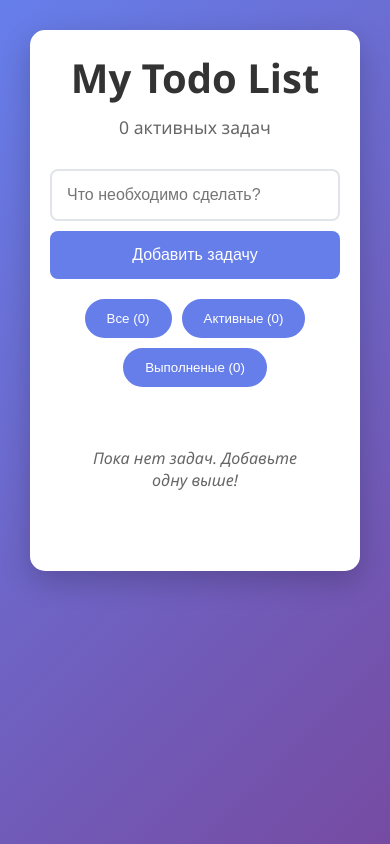
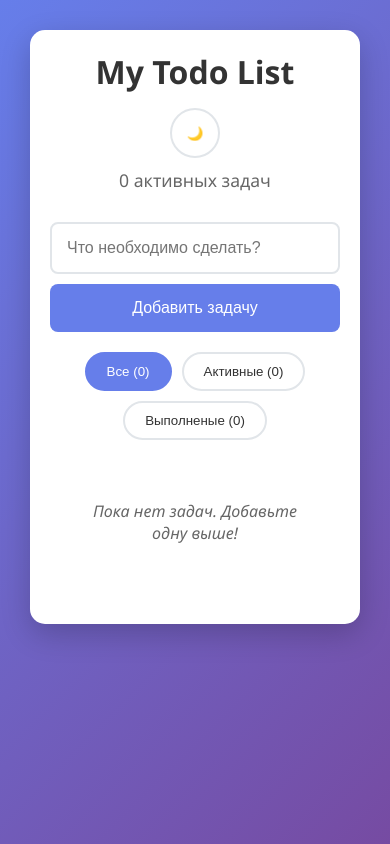
Before and after one commit to Belgradski/todo-app, a React (Create React App) app: page / in a window 390 px wide. Built offline with nearby package versions, Linux system fonts and the light colour scheme.

Commit message:
feature: Добавлено переключение на ночную тему

```diff
--- a/src/App.css
+++ b/src/App.css
@@ -2,6 +2,31 @@
   margin: 0;
   padding: 0;
   box-sizing: border-box;
+}
+
+:root {
+  --primary-color: #667eea;
+  --primary-hover: #5a6fd8;
+  --bg-color: white;
+  --text-color: #333;
+  --text-secondary: #666;
+  --border-color: #e1e5e9;
+  --shadow: 0 10px 30px rgba(0, 0, 0, 0.2);
+  --completed-bg: white;
+  --button-text: #333;
+}
+
+.app.dark {
+  --primary-color: #7c93e6;
+  --primary-hover: #6b83d4;
+  --bg-color: #1a1a1a;
+  --text-color: #e1e5e9;
+  --text-secondary: #a0a0a0;
+  --border-color: #2d3748;
+  --shadow: 0 10px 30px rgba(0, 0, 0, 0.4);
+  --completed-bg: #2d2d2d;
+  --button-bg: #2d3748;
+  --button-text: #e1e5e9;
 }
 
 body {
@@ -9,6 +34,11 @@ body {
   background: linear-gradient(135deg, #667eea 0%, #764ba2 100%);
   min-height: 100vh;
   padding: 20px;
+  transition: background 0.3s ease;
+}
+
+body.dark-theme {
+  background: linear-gradient(135deg, #2c3e50 0%, #3498db 100%);
 }
 
 .app {
@@ -17,10 +47,12 @@ body {
 }
 
 .container {
-  background: white;
+  background: var(--bg-color);
   border-radius: 15px;
   padding: 30px;
-  box-shadow: 0 10px 30px rgba(0, 0, 0, 0.2);
+  box-shadow: var(--shadow);
+  color: var(--text-color);
+  transition: all 0.3s ease;
 }
 
 .header {
@@ -28,15 +60,39 @@ body {
   margin-bottom: 30px;
 }
 
-.header h1 {
-  color: #333;
-  font-size: 2.5rem;
+.header-top {
+  display: flex;
+  justify-content: space-between;
+  align-items: center;
   margin-bottom: 10px;
 }
 
+.header h1 {
+  color: var(--text-color);
+  font-size: 2.5rem;
+}
+
 .header p {
-  color: #666;
+  color: var(--text-secondary);
   font-size: 1.1rem;
+}
+
+.theme-toggle-btn {
+  background: var(--button-bg);
+  border: 2px solid var(--border-color);
+  border-radius: 50%;
+  width: 50px;
+  height: 50px;
+  display: flex;
+  justify-content: center;
+  align-items: center;
+  cursor: pointer;
+  transition: all 0.3s ease;
+}
+
+.theme-toggle-btn:hover {
+  border-color: var(--primary-color);
+  transform: scale(1.1);
 }
 
 .add-todo {
@@ -48,20 +104,22 @@ body {
 .todo-input {
   flex: 1;
   padding: 15px;
-  border: 2px solid #e1e5e9;
+  border: 2px solid var(--border-color);
   border-radius: 8px;
   font-size: 16px;
   transition: border-color 0.3s;
+  background: var(--bg-color);
+  color: var(--text-color);
 }
 
 .todo-input:focus {
   outline: none;
-  border-color: #667eea;
+  border-color: var(--primary-color);
 }
 
 .add-btn {
   padding: 15px 25px;
-  background: #667eea;
+  background: var(--primary-color);
   color: white;
   border: none;
   border-radius: 8px;
@@ -71,7 +129,7 @@ body {
 }
 
 .add-btn:hover {
-  background: #5a6fd8;
+  background: var(--primary-hover);
 }
 
 .filters {
@@ -83,21 +141,22 @@ body {
 
 .filter-btn {
   padding: 10px 20px;
-  border: 2px solid #e1e5e9;
-  background: white;
+  border: 2px solid var(--border-color);
+  background: var(--button-bg);
   border-radius: 20px;
   cursor: pointer;
   transition: all 0.3s;
+  color: var(--button-text);
 }
 
 .filter-btn.active {
-  background: #667eea;
+  background: var(--primary-color);
   color: white;
-  border-color: #667eea;
+  border-color: var(--primary-color);
 }
 
 .filter-btn:hover {
-  border-color: #667eea;
+  border-color: var(--primary-color);
 }
 
 .todo-list {
@@ -106,21 +165,22 @@ body {
 
 .empty-state {
   text-align: center;
-  color: #666;
+  color: var(--text-secondary);
   padding: 40px;
   font-style: italic;
 }
 
 .todo-item {
   display: flex;
-  justify-content: between;
+  justify-content: space-between;
   align-items: center;
   padding: 15px;
-  border: 1px solid #e1e5e9;
+  border: 1px solid var(--border-color);
   border-radius: 8px;
   margin-bottom: 10px;
   transition: all 0.3s;
   gap: 10px;
+  background: var(--bg-color);
 }
 
 .todo-item:hover {
@@ -129,7 +189,7 @@ body {
 
 .todo-item.completed {
   opacity: 0.7;
-  background: #f8f9fa;
+  background: var(--completed-bg);
 }
 
 .todo-content {
@@ -148,28 +208,31 @@ body {
 .todo-text {
   flex: 1;
   font-size: 16px;
+  color: var(--text-color)
 }
 
 .todo-item.completed .todo-text {
   text-decoration: line-through;
-  color: #666;
+  color: var(--text-secondary);
 }
 
 .todo-date {
   font-size: 12px;
-  color: #999;
+  color: var(--text-secondary);
 }
 
 .edit-textarea {
   flex: 1;
   padding: 8px;
-  border: 1px solid #667eea;
+  border: 1px solid var(--primary-color);
   border-radius: 4px;
   font-size: 16px;
   resize: vertical;
   min-height: 40px;
   max-height: 120px;
   line-height: 1.4;
+  background: var(--bg-color);
+  color: var(--text-color);
 }
 
 .todo-actions {
@@ -186,18 +249,9 @@ body {
   transition: background 0.3s;
 }
 
-.edit-btn {
-  background: #ffc107;
-  color: white;
-}
-
 .delete-btn {
   background: #dc3545;
   color: white;
-}
-
-.edit-btn:hover {
-  background: #e0a800;
 }
 
 .delete-btn:hover {
@@ -243,4 +297,13 @@ body {
   .todo-date {
     align-self: flex-end;
   }
+
+  .header-top {
+    flex-direction: column;
+    gap: 15px;
+  }
+
+  .header h1 {
+    font-size: 2rem;
+  }
 }
--- a/src/App.js
+++ b/src/App.js
@@ -11,11 +11,25 @@ function App() {
     return savedtodos ? JSON.parse(savedtodos) : [];
   });
   const [filter, setFilter] = useState('all');
+  const [darkMode, setDarkMode] = useState(() => {
+    const savedTheme = localStorage.getItem('darkMode');
+    return savedTheme ? JSON.parse(savedTheme) : false;
+  });
 
-  //сохранение в localStorage
+  //сохранение тудух в localStorage
   useEffect(() => {
     localStorage.setItem('todos',JSON.stringify(todos))
   }, [todos]);
+
+  //сохранение темной темы в localStorage
+  useEffect(() => {
+    localStorage.setItem('darkMode', JSON.stringify(darkMode));
+    if (darkMode) {
+      document.body.classList.add('dark-theme');
+    } else {
+      document.body.classList.remove('dark-theme')
+    }
+  }, [darkMode]);
 
   const addTodo = (text) => {
     if (text.trim() !== '') {
@@ -58,20 +72,32 @@ function App() {
         return todos;
     }
   }
+
+  const toggleDarkMode = () => {
+    setDarkMode(!darkMode);
+  }
+
   const activeTodosCount = todos.filter(todo => !todo.completed).length;
 
   return (
-    <div className="app">
+    <div className={`app ${darkMode ? 'dark' : ''}`}>
       <div className="container">
         <header className="header">
+          <div className="header-top">
           <h1>My Todo List</h1>
+          <button onClick={toggleDarkMode} className="theme-toggle-btn"
+          aria-label={darkMode ? 'Переключить на светлую тему' : 'Переключить на тёмную тему'}
+          >
+            {darkMode ? '☀️' : '🌙'}
+          </button>
+          </div>
           <p>{activeTodosCount} активных задач</p>
         </header>
 
       <TodoForm onAdd={addTodo} />
 
       <Filter
-        currentFIlter={filter}
+        currentFilter={filter}
         onFilterChange={setFilter}
         todosCount={todos.length}
         activeTodosCount={activeTodosCount}
--- a/src/components/Filter.js
+++ b/src/components/Filter.js
@@ -12,7 +12,7 @@ const Filter = ({currentFilter, onFilterChange, todosCount, activeTodosCount}) =
             {filters.map(filter => (
                 <button
                 key={filter.key}
-                className={currentFilter === filters.key ? 'filter-btn active' : 'filter-btn'}
+                className={currentFilter === filter.key ? 'filter-btn active' : 'filter-btn'}
                 onClick={onFilterChange}
                 >
                 {filter.label} ({filter.count})
--- a/src/components/TodoItem.js
+++ b/src/components/TodoItem.js
@@ -14,9 +14,6 @@ const TodoItem = ({ todo, onToggle, onDelete, onEdit }) => {
   const handleKeyDown = (e) => {
     if (e.key === "Enter") {
       handleEdit();
-    } else if (e.key === "Escape") {
-      setEditText(todo.text);
-      setIsEditing(false);
     }
   };
 
```
Also changed, not shown: 11 other files (tests, documents, lock files or other folders).
